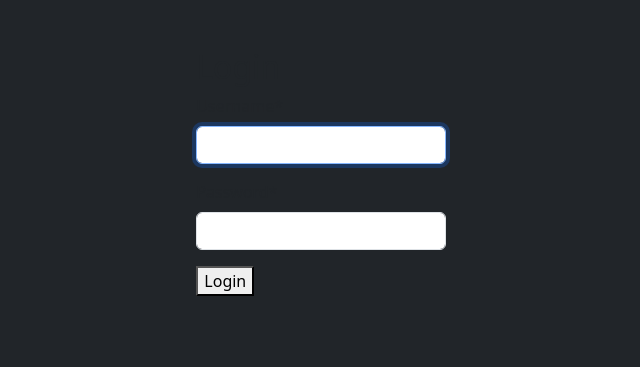
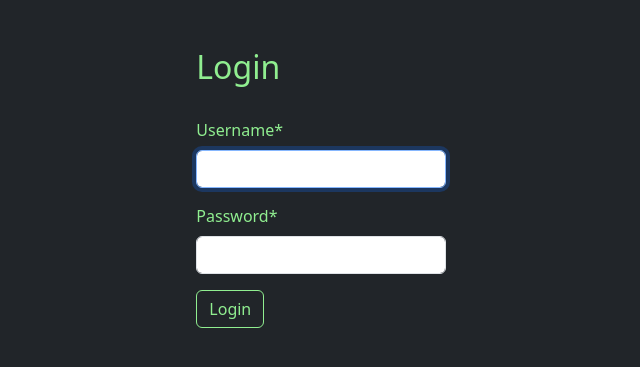
Before and after one commit to badgersky/we-know-spot, a Django app: template users/templates/users/login.html in a window 1280 px wide. Shown: the part 104-471 px from the top of the page, without its empty margins (346-986 px from the left). Run offline with Django 4.2, Linux system fonts and the light colour scheme; the template is opened without the code that fills it: values that come from a table or form of the project are taken from there, others are empty; some libraries are stand-ins or nearby versions.

Commit message:
create login.html, add custom style, create endpoint for login view

```diff
--- a/config/urls.py
+++ b/config/urls.py
@@ -23,7 +23,7 @@ from config import settings
 urlpatterns = [
     path('admin/', admin.site.urls),
     path('', include('home.urls')),
-    path('users', include('users.urls')),
+    path('users/', include('users.urls')),
 ]
 
 
--- a/static/styles/main.css
+++ b/static/styles/main.css
@@ -22,3 +22,7 @@
 .nav-link:hover {
     color: darkgreen;
 }
+
+.forms {
+    color: lightgreen;
+}
--- a/users/templates/users/login.html
+++ b/users/templates/users/login.html
@@ -8,10 +8,13 @@
 {% endblock %}
 
 {% block content %}
-    <h2>Login</h2>
-    <form action="" method="post">
+    <div class="row">
+        <h2 class="text-green">Login</h2>
+    </div>
+    <br>
+    <form action="" method="post" class="forms">
         {% csrf_token %}
         {{ form|crispy }}
-        <button type="submit" class="btn-outline-green">Login</button>
+        <button type="submit" class="btn btn-outline-green">Login</button>
     </form>
 {% endblock %}
```
